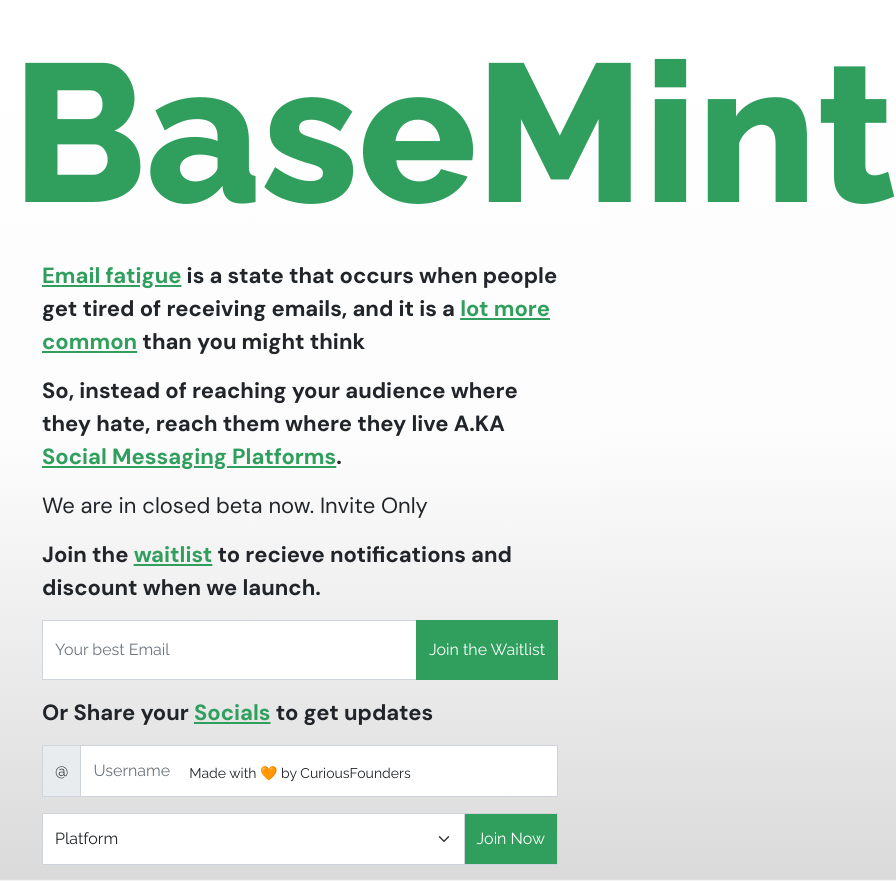
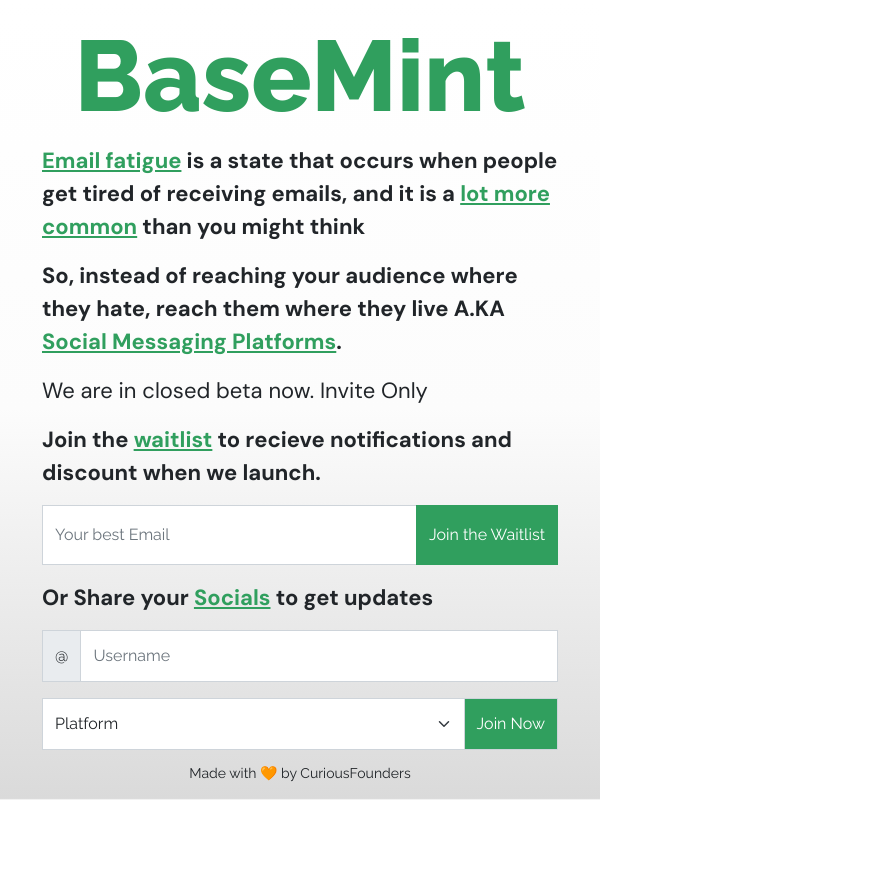
Before and after one commit to cap-code/BaseMint, a plain HTML site: page index.html in a window 600 px wide. Shown: the whole page, 896 px wide, since content can reach past the window. After the commit the page ends 800 px from the top, so only its background shows below. Drawn offline with nearby package versions, Linux system fonts and the light colour scheme.

Commit message:
added media queries

```diff
--- a/assets/style/style.css
+++ b/assets/style/style.css
@@ -6,11 +6,40 @@
     background: no-repeat rgb(253,253,253);
     background: linear-gradient(0deg, rgba(253,253,253,1) 0%, rgba(218,218,218,1) 0.2%, rgba(252,252,252,1) 50%, rgba(255,255,255,1) 100%);
 }
-#big-heading{
-    color:#309F5E;
-    font-weight: 800;
-    font-size:196px;
+
+
+@media only screen and (min-width:950px){
+    #big-heading{
+        color:#309F5E;
+        font-weight: 800;
+        font-size:196px;
+    }
 }
+
+@media screen and (max-width:950px) and (min-width:600px){
+    #big-heading{
+        color:#309F5E;
+        font-weight: 800;
+        font-size:130px;
+    }
+}
+
+@media screen and (max-width:600px) and (min-width:470px){
+    #big-heading{
+        color:#309F5E;
+        font-weight: 800;
+        font-size:100px;
+    }
+}
+@media screen and (max-width:470px) and (min-width:100px){
+    #big-heading{
+        color:#309F5E;
+        font-weight: 800;
+        font-size:70px;
+    }
+}
+
+
 #about{
     font-family:'DM Sans', sans-serif;
     font-weight: 700;
```
